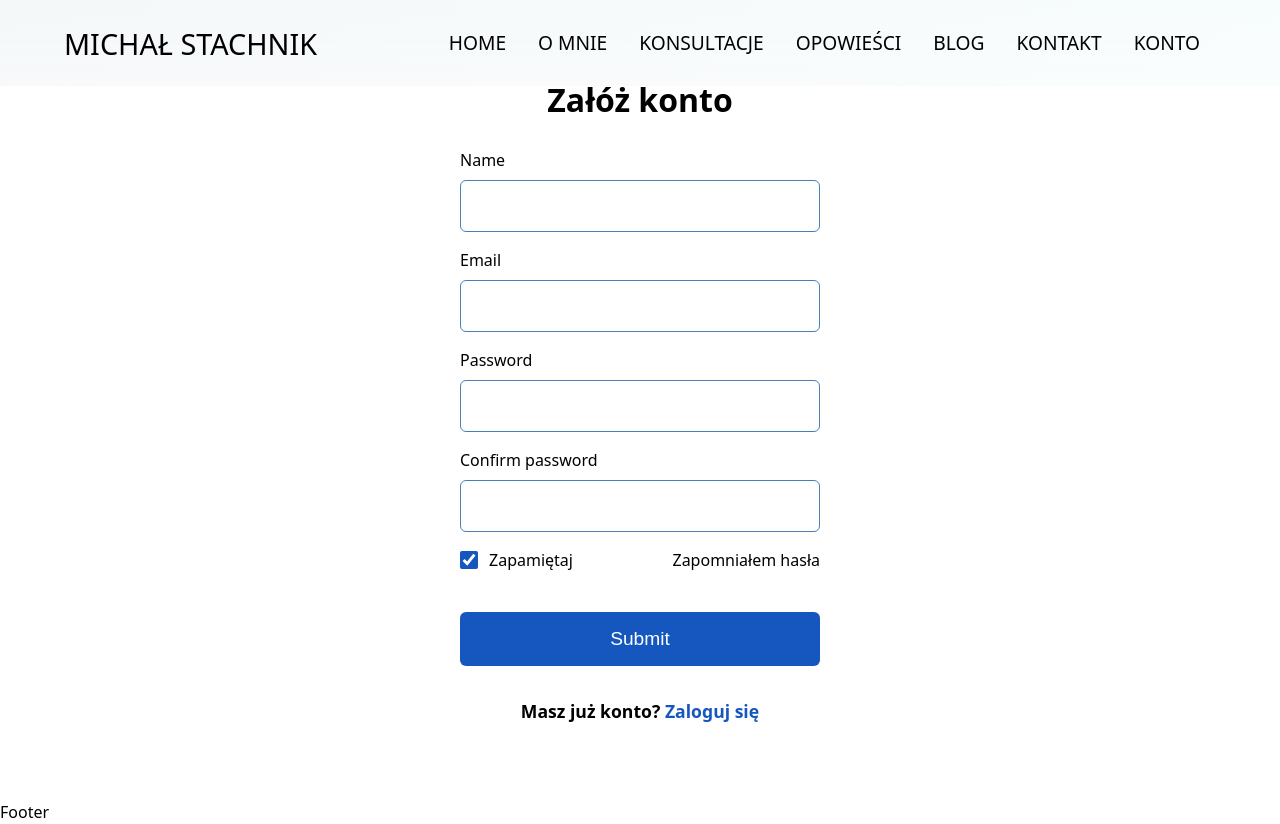
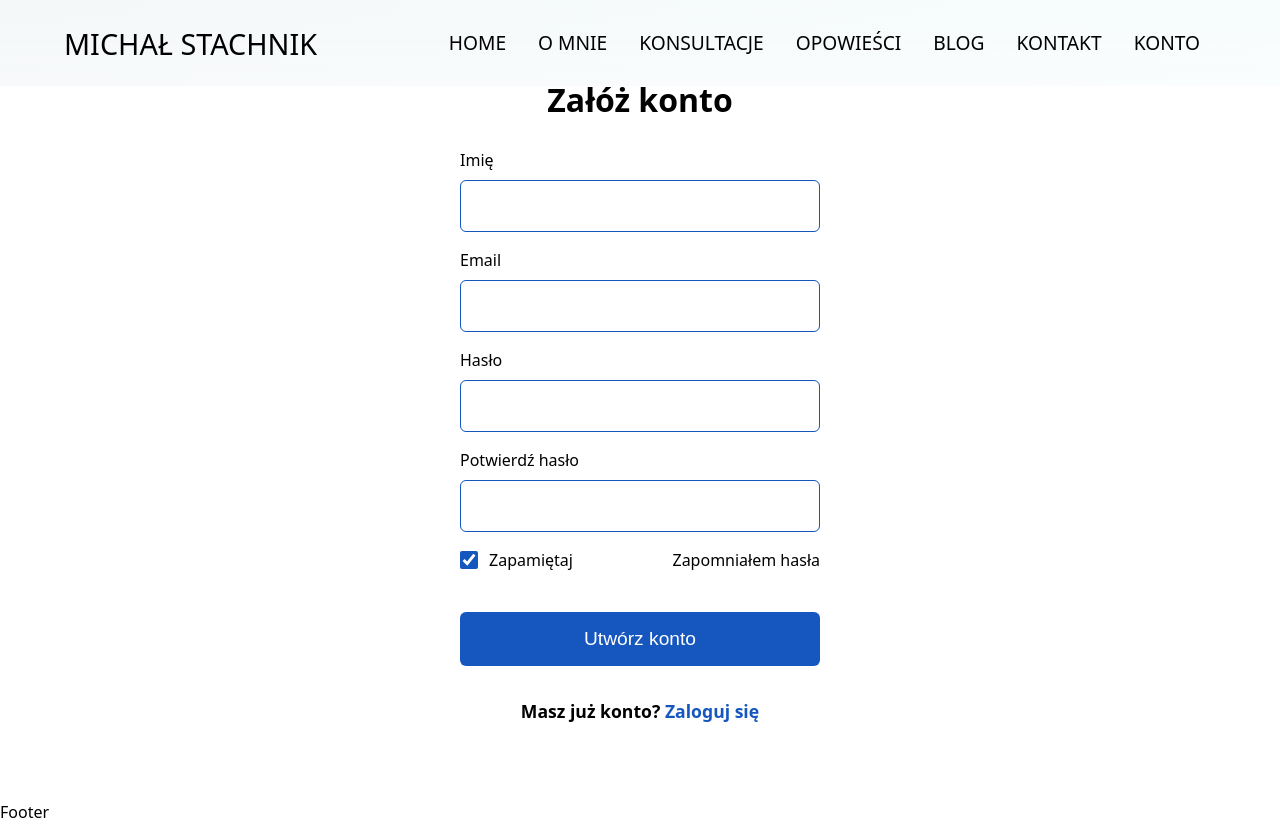
Before and after one commit to TomaszPietrzykowski/ppt-next, a Next.js app: page /register in a window 1280 px wide. Built offline with nearby package versions, Linux system fonts and the light colour scheme.

Commit message:
login and register flow hooked into backend

```diff
--- a/app/_components/user/AuthForm.tsx
+++ b/app/_components/user/AuthForm.tsx
@@ -1,33 +1,141 @@
 'use client';
 
-import React, { ChangeEvent, MouseEventHandler, useState } from 'react';
+import React, { useState } from 'react';
 import styles from '../../_styles/user.module.scss';
 import Link from 'next/link';
+import { useRouter } from 'next/navigation';
 
 interface IProps {
 	variant: 'login' | 'register' | 'edit';
 }
 
+interface IAuthBody {
+	name?: string;
+	email: string;
+	password: string;
+	passwordConfirm?: string;
+}
+
 const UserForm = ({ variant }: IProps) => {
+	const [loading, setLoading] = useState<boolean>(false);
+	const [name, setName] = useState<string>('');
 	const [email, setEmail] = useState<string>('');
-	const [name, setName] = useState<string>('');
 	const [password, setPassword] = useState<string>('');
 	const [passwordConfirm, setPasswordConfirm] = useState<string>('');
+	const [nameError, setNameError] = useState<string>('');
+	const [emailError, setEmailError] = useState<string>('');
+	const [passwordError, setPasswordError] = useState<string>('');
+	const [passwordConfirmError, setPasswordConfirmError] =
+		useState<string>('');
 	const [rememberMe, setRememberMe] = useState<boolean>(true);
+	const router = useRouter();
+
+	const executeRequest = async (userData: IAuthBody) => {
+		try {
+			setLoading(true);
+			const rawResponse = await fetch(
+				`http://localhost:5000/api/users/${variant}`,
+				{
+					method: 'POST',
+					headers: {
+						Accept: 'application/json',
+						'Content-Type': 'application/json',
+					},
+					body: JSON.stringify(userData),
+				}
+			);
+			const res = await rawResponse.json();
+			console.log(res);
+			if (res?.status == 'success' && res.data?.token) {
+				if (rememberMe) localStorage.setItem('_token', res.data.token);
+				console.log(res); // handle state
+				resetForm();
+				router.replace('/user');
+			}
+			setLoading(false);
+		} catch (e) {
+			console.log(e);
+			setLoading(false);
+		}
+	};
 
 	const submitAuthForm = (e: React.FormEvent) => {
 		e.preventDefault();
-		if (false) return; // validation
+		// // validation
+		if (variant !== 'login' && !name) {
+			setNameError('Podaj nam swoje imię :)');
+			return;
+		}
+		if (variant !== 'login' && name && name.trim().length < 2) {
+			setNameError('Imię musi mieć minimum 2 znaki');
+			return;
+		}
+		if (
+			!email ||
+			!email.match(/^[a-zA-Z0-9._%+-]+@[a-zA-Z0-9.-]+\.[a-zA-Z]{2,}$/)
+		) {
+			setEmailError('Podaj poprawny adress email');
+			return;
+		}
+		if (!password) {
+			setPasswordError('Wprowadż hasło');
+			return;
+		}
+		if (password && password.length < 6) {
+			setPasswordError('Hasło musi mieć minimum 6 znaków');
+			return;
+		}
+		if (variant !== 'login' && password !== passwordConfirm) {
+			setPasswordConfirmError('Hasła się nie zgadzają');
+			return;
+		}
 
-		console.log('name: ', name);
-		console.log('email: ', email);
-		console.log('pasword: ', password);
-		console.log('passwordConfirm: ', passwordConfirm);
+		let bodyObject: IAuthBody = {
+			email,
+			password,
 		};
 
+		if (variant !== 'login') {
+			bodyObject.name = name;
+			bodyObject.passwordConfirm = passwordConfirm;
+		}
+
+		executeRequest(bodyObject);
+	};
+
+	const handleNameChange = (value: string) => {
+		setNameError('');
+		setName(value);
+	};
+
+	const handleEmailChange = (value: string) => {
+		setEmailError('');
+		setEmail(value);
+	};
+
+	const handlePasswordChange = (value: string) => {
+		setPasswordError('');
+		setPasswordConfirmError('');
+		setPassword(value);
+	};
+
+	const handlePasswordConfirmChange = (value: string) => {
+		setPasswordConfirmError('');
+		setPasswordConfirm(value);
+	};
 	const handleRemeberMeCheckbox = (value: boolean) => {
 		setRememberMe(value);
-		console.log('Checkbox value: ', value);
+	};
+
+	const resetForm = () => {
+		setEmail('');
+		setPassword('');
+		setPasswordConfirm('');
+		setName('');
+		setEmailError('');
+		setPasswordError('');
+		setPasswordConfirmError('');
+		setNameError('');
 	};
 
 	return (
@@ -42,43 +150,98 @@ const UserForm = ({ variant }: IProps) => {
 			<form onSubmit={submitAuthForm} className={styles.auth_form}>
 				{variant == 'register' && (
 					<>
-						<label htmlFor='email'>Name</label>
+						<label
+							htmlFor='name'
+							className={
+								nameError ? styles._err : styles._default
+							}
+						>
+							{nameError ? nameError : 'Imię'}
+						</label>
+						{loading ? (
+							<div className={styles.skeleton_input}></div>
+						) : (
 							<input
 								type='text'
 								name='name'
 								value={name}
-							onChange={(e) => setName(e.target.value)}
+								onChange={(e) =>
+									handleNameChange(e.target.value)
+								}
+								className={
+									nameError ? styles._err : styles._default
+								}
 							/>
+						)}
 					</>
 				)}
-				<label htmlFor='email'>Email</label>
+				<label
+					htmlFor='email'
+					className={emailError ? styles._err : styles._default}
+				>
+					{emailError ? emailError : 'Email'}
+				</label>
+				{loading ? (
+					<div className={styles.skeleton_input}></div>
+				) : (
 					<input
-					type='email'
+						type='text'
 						name='email'
 						value={email}
-					required
-					onChange={(e) => setEmail(e.target.value)}
+						onChange={(e) => handleEmailChange(e.target.value)}
+						className={emailError ? styles._err : styles._default}
 					/>
-				<label htmlFor='password'>Password</label>
+				)}
+				<label
+					htmlFor='password'
+					className={passwordError ? styles._err : styles._default}
+				>
+					{passwordError ? passwordError : 'Hasło'}
+				</label>
+				{loading ? (
+					<div className={styles.skeleton_input}></div>
+				) : (
 					<input
 						type='password'
-					name='passwordConfirm'
-					required
+						name='password'
 						value={password}
-					onChange={(e) => setPassword(e.target.value)}
+						onChange={(e) => handlePasswordChange(e.target.value)}
+						className={
+							passwordError ? styles._err : styles._default
+						}
 					/>
+				)}
 				{variant == 'register' && (
 					<>
-						<label htmlFor='passwordConfirm'>
-							Confirm password
+						<label
+							htmlFor='passwordConfirm'
+							className={
+								passwordConfirmError
+									? styles._err
+									: styles._default
+							}
+						>
+							{passwordConfirmError
+								? passwordConfirmError
+								: 'Potwierdź hasło'}
 						</label>
+						{loading ? (
+							<div className={styles.skeleton_input}></div>
+						) : (
 							<input
 								type='password'
 								name='passwordConfirm'
 								value={passwordConfirm}
-							required
-							onChange={(e) => setPasswordConfirm(e.target.value)}
+								onChange={(e) =>
+									handlePasswordConfirmChange(e.target.value)
+								}
+								className={
+									passwordConfirmError
+										? styles._err
+										: styles._default
+								}
 							/>
+						)}
 					</>
 				)}
 				<div className={styles.checkbox_row}>
@@ -99,8 +262,16 @@ const UserForm = ({ variant }: IProps) => {
 						<Link href='/register'>Zapomniałem hasła</Link>
 					</div>
 				</div>
-				<button className={styles.auth_form__submit} type='submit'>
-					Submit
+				<button
+					className={styles.auth_form__submit}
+					type='submit'
+					disabled={loading}
+				>
+					{variant == 'login'
+						? 'Zaloguj'
+						: variant == 'register'
+						? 'Utwórz konto'
+						: 'Zapisz zmiany'}
 				</button>
 				{variant !== 'edit' && (
 					<div className={styles.login_register__toggle}>
--- a/app/_styles/user.module.scss
+++ b/app/_styles/user.module.scss
@@ -1,5 +1,6 @@
 $color-primary-400: #1557bf;
 $color-secondary-400: #cf7e0c;
+$color-error-text: #e02e06;
 
 .dashboard__container {
 	width: 100%;
@@ -64,7 +65,7 @@ $color-secondary-400: #cf7e0c;
 	padding-top: 86px; // <-- main nav padding
 
 	& > * {
-		border: 1px solid lightgray;
+		border: 1px solid rgb(231, 234, 235);
 	}
 }
 .user_layout__sidenav ul {
@@ -114,7 +115,7 @@ $color-secondary-400: #cf7e0c;
 		padding: 1rem;
 		border-radius: 6px;
 		margin-bottom: 1rem;
-		border: 1px solid steelblue;
+		border: 1px solid $color-primary-400;
 		font-size: 1rem;
 
 		&:focus {
@@ -135,6 +136,7 @@ $color-secondary-400: #cf7e0c;
 
 		label {
 			margin-left: 0.5rem;
+			cursor: pointer;
 		}
 
 		input {
@@ -142,6 +144,7 @@ $color-secondary-400: #cf7e0c;
 			height: 18px;
 			margin: 3px 3px 0 0;
 			accent-color: $color-primary-400;
+			cursor: pointer;
 		}
 	}
 
@@ -165,6 +168,13 @@ $color-secondary-400: #cf7e0c;
 	&:hover {
 		opacity: 0.8;
 	}
+	&:disabled {
+		opacity: 0.8;
+		background-color: lightgrey;
+		pointer-events: none;
+		cursor: progress;
+		animation: skeleton-loading 1s linear infinite alternate;
+	}
 }
 .login_register__toggle {
 	font-weight: 600;
@@ -181,3 +191,28 @@ $color-secondary-400: #cf7e0c;
 		}
 	}
 }
+._err {
+	color: $color-error-text;
+	border-color: $color-error-text !important;
+	outline-color: $color-error-text !important;
+}
+.skeleton_input {
+	background-color: rgb(242, 242, 242);
+	width: 360px;
+	height: 52px;
+	min-width: 360px;
+	min-height: 52px;
+	border-radius: 6px;
+	margin-bottom: 1rem;
+	animation: skeleton-loading 1s linear infinite alternate;
+}
+
+@keyframes skeleton-loading {
+	0% {
+		opacity: 0.2;
+	}
+
+	100% {
+		opacity: 1;
+	}
+}
```
Lines whose indentation alone changed are shown as unchanged.
